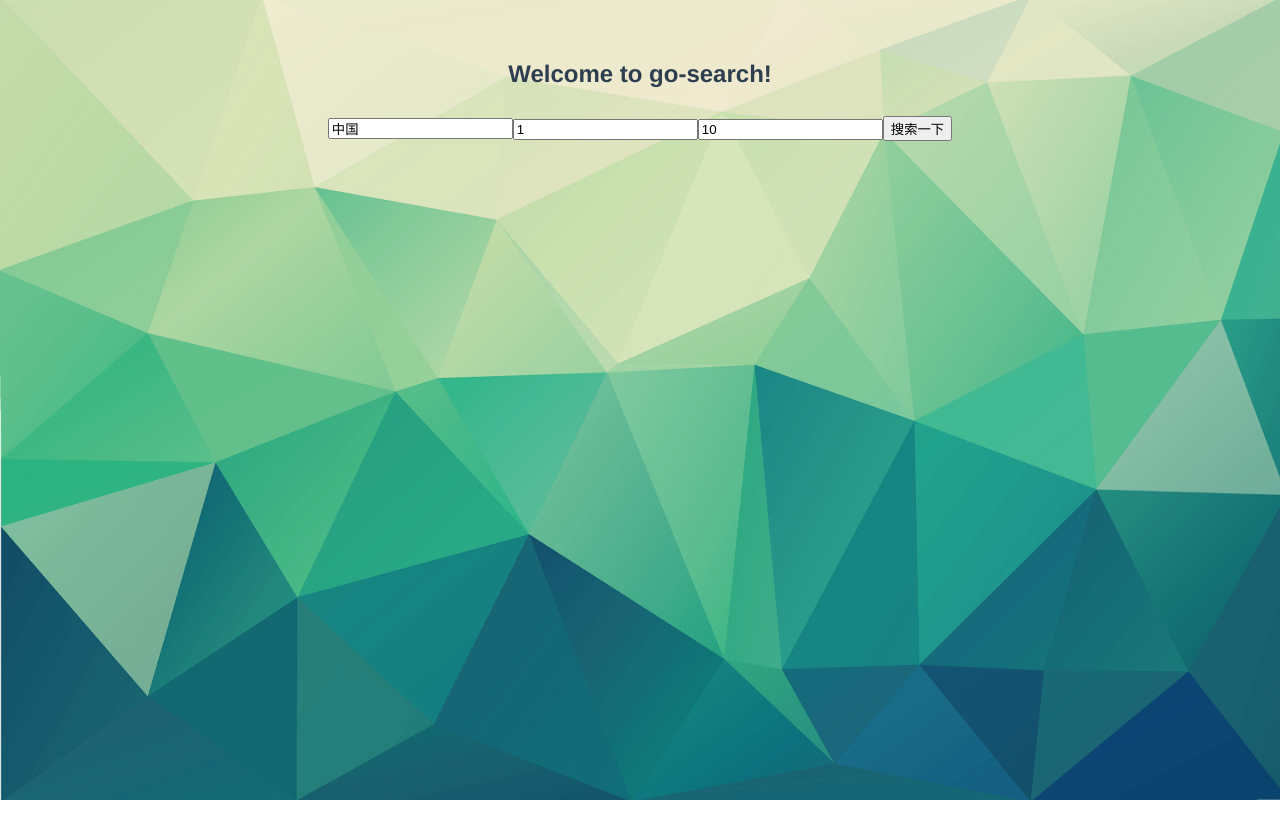
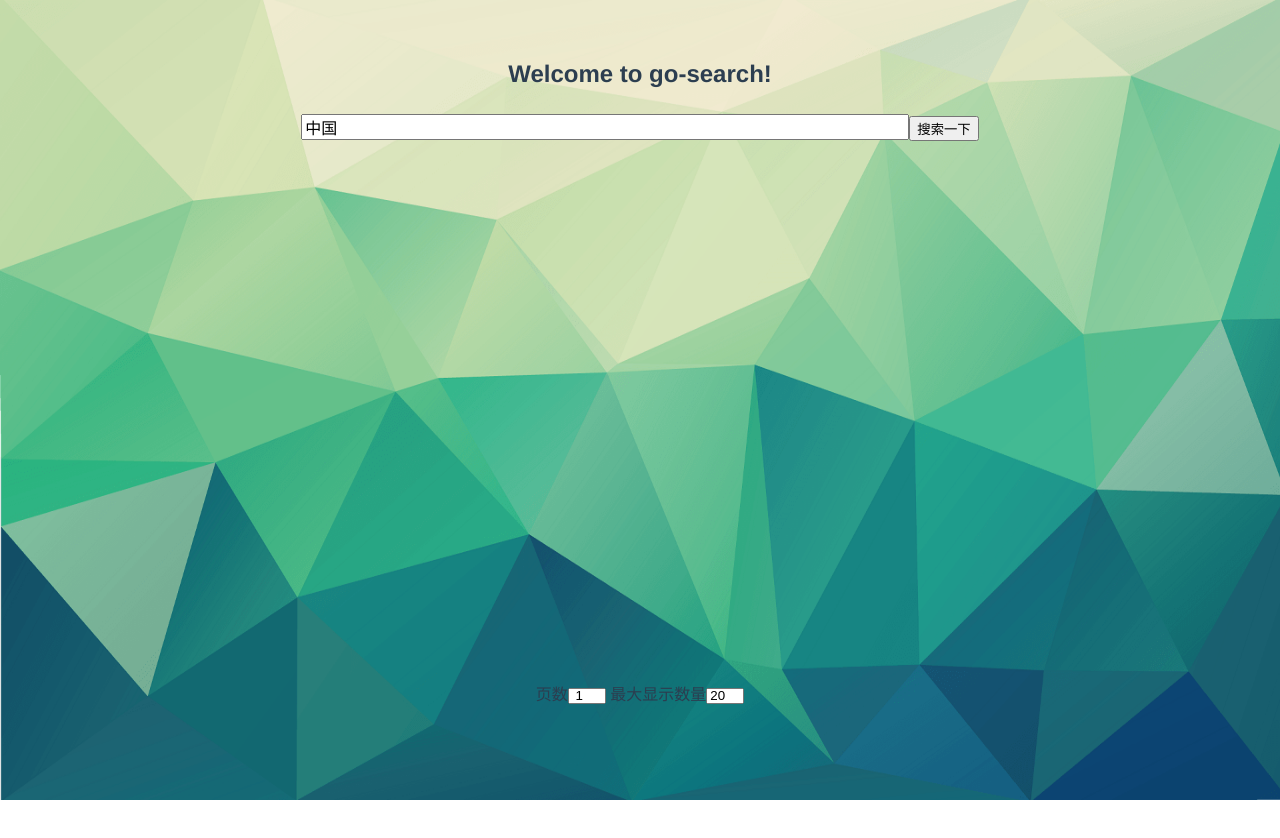
Before and after one commit to 13641342231/font-end-search, a Vue app: page / in a window 1280 px wide. Shown: the top 838 px of the page. Built offline with nearby package versions, Linux system fonts and the light colour scheme.

Commit message:
更新了样式摆放，设置了页面参数的最小数值

```diff
--- a/src/components/SearchEngine.vue
+++ b/src/components/SearchEngine.vue
@@ -4,17 +4,19 @@
     </div>
     <div class="engine">
         <p >
-            <input type="text" v-model="Query">
-            <input type="number" v-model="Page">
-            <input type="number" v-model="Limit">
+            <input type="text" v-model="Query" style="width: 600px;height: 20px;font-size: medium;margin: auto;">
             <button v-on:click="search">搜索一下</button>
         </p>
     </div>
-    <div v-for="result in sortResults" :key="result">
-        <a :href="result.url" v-html="result.text"></a>
+    <div class="searchRes" >
+        <div v-for="result in sortResults" :key="result">
+            <a :href="result.url" v-html="result.text"></a>
+        </div>
     </div>
-
-
+    <p>
+        页数<input class="page" min="1" type="number" v-model="Page">
+        最大显示数量<input class="page" max="100" type="number" v-model="Limit">
+    </p>
 </template>
 
 <script>
@@ -28,7 +30,7 @@
                 Msg:"Welcome to go-search!",
                 Query:'中国',
               Page:1,
-              Limit:10,
+              Limit:20,
                 results:{
                   "state": true,
                   "message": "success",
@@ -114,8 +116,15 @@
         background-color: transparent;
         font-size:24px;
     }
-    .serachres{
-        font-size: 20px;
-        text-align: left;
+    .searchRes{
+        font-size: 16px;
+        text-align: center;
+        height: 500px;
+    }
+    .page{
+        text-align: center;
+        position: relative;
+        width: 30px;
+        height: 10px;
     }
 </style>
```
